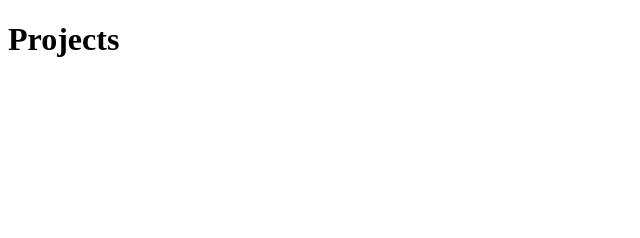
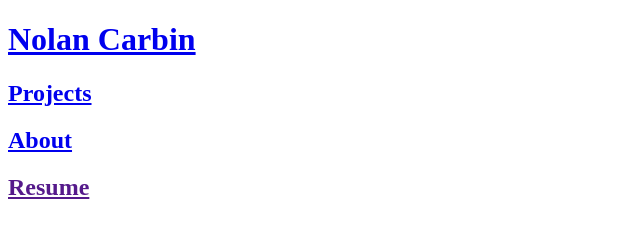
Before and after one commit to NolanCarbin/NolanCarbin.github.io, a plain HTML site: page projects.html in a window 1280 px wide. Shown: the whole page, without its empty margins (0-640 px from the left). Drawn offline with Linux system fonts and the light colour scheme.

Commit message:
changed navbar links

```diff
--- a/projects.html
+++ b/projects.html
@@ -7,6 +7,13 @@
     <title>Projects</title>
 </head>
 <body>
-    <h1>Projects</h1>
+    <div class='myName'>
+        <a href="nolancarbin.github.io"><h1>Nolan Carbin</h1></a>
+    </div>
+    <div class='navBar'>
+        <a href="nolancarbin.github.io/projects"><h2 class='projects'>Projects</h2></a>
+        <a href="nolancarbin.github.io/about"><h2 class='about'>About</h2></a>
+        <a href=""><h2 class='resume'>Resume</h2></a>
+    </div>
 </body>
 </html>
```
Also changed, not shown: about.html (+8 -1 lines), index.html (+2 -2 lines).
